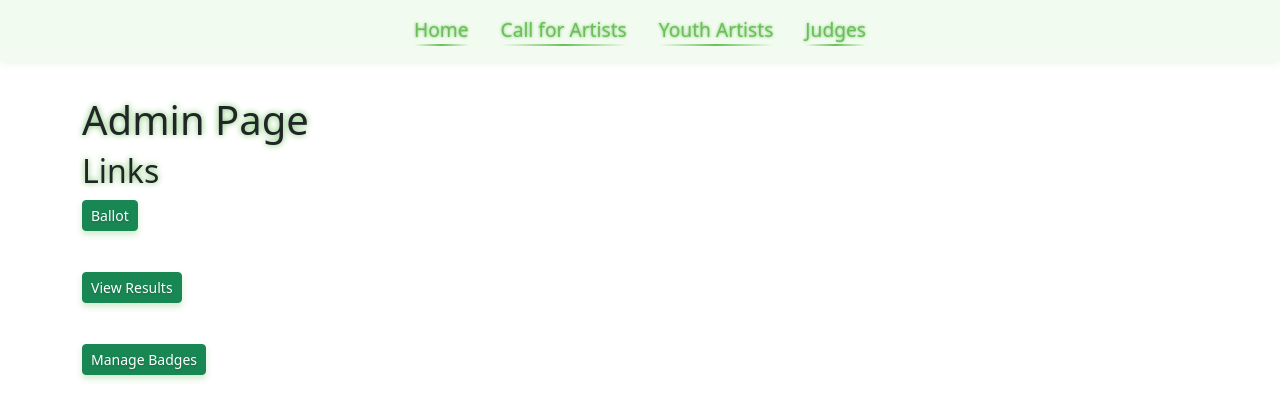
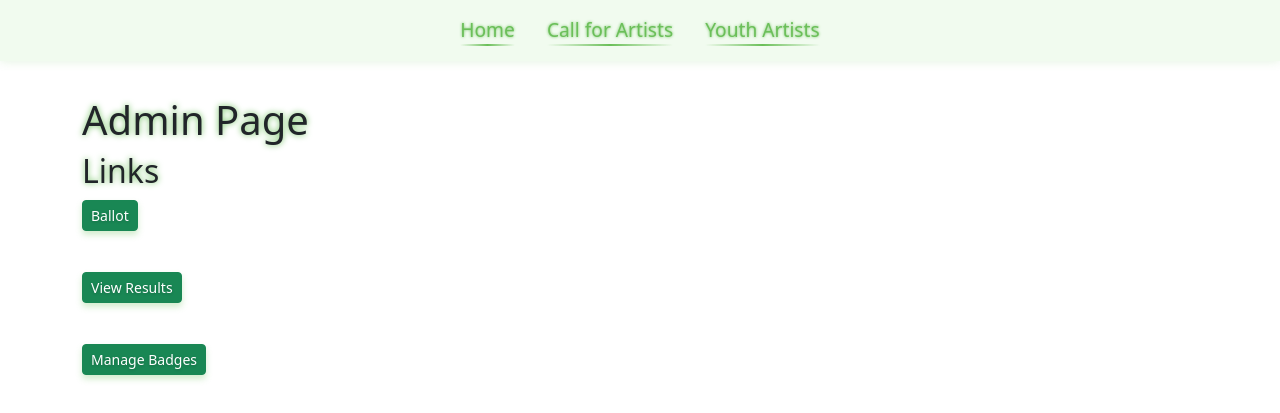
Before and after one commit to denuoweb/ArtSubmissionSite, a Flask app: page /admin in a window 1280 px wide. Shown: the top 413 px of the page. Run offline with Flask 3, Linux system fonts and the light colour scheme; the visitor is signed in with stand-in values (Sample User, id 1); some libraries are stand-ins or nearby versions.

Commit message:
comment out judges link

```diff
--- a/app/templates/base.html
+++ b/app/templates/base.html
@@ -21,7 +21,7 @@
                 <li><a href="{{ url_for('index') }}">Home</a></li>
                 <li><a href="{{ url_for('call_to_artists') }}">Call for Artists</a></li>
                 <li><a href="{{ url_for('call_to_youth_artists') }}">Youth Artists</a></li>
-                <li><a href="{{ url_for('judges_password') }}">Judges</a></li>
+                <!-- <li><a href="{{ url_for('judges_password') }}">Judges</a></li> -->
             </ul>
         </nav>
 
```
